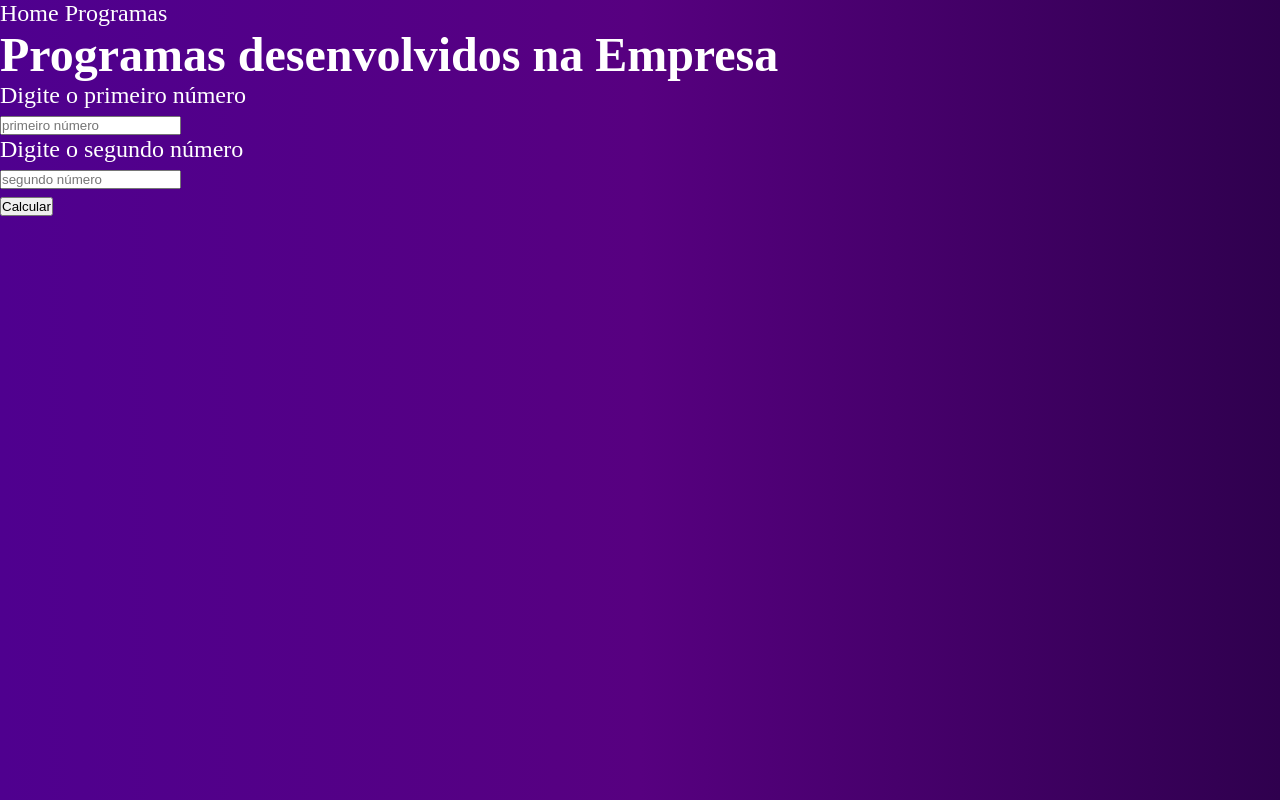
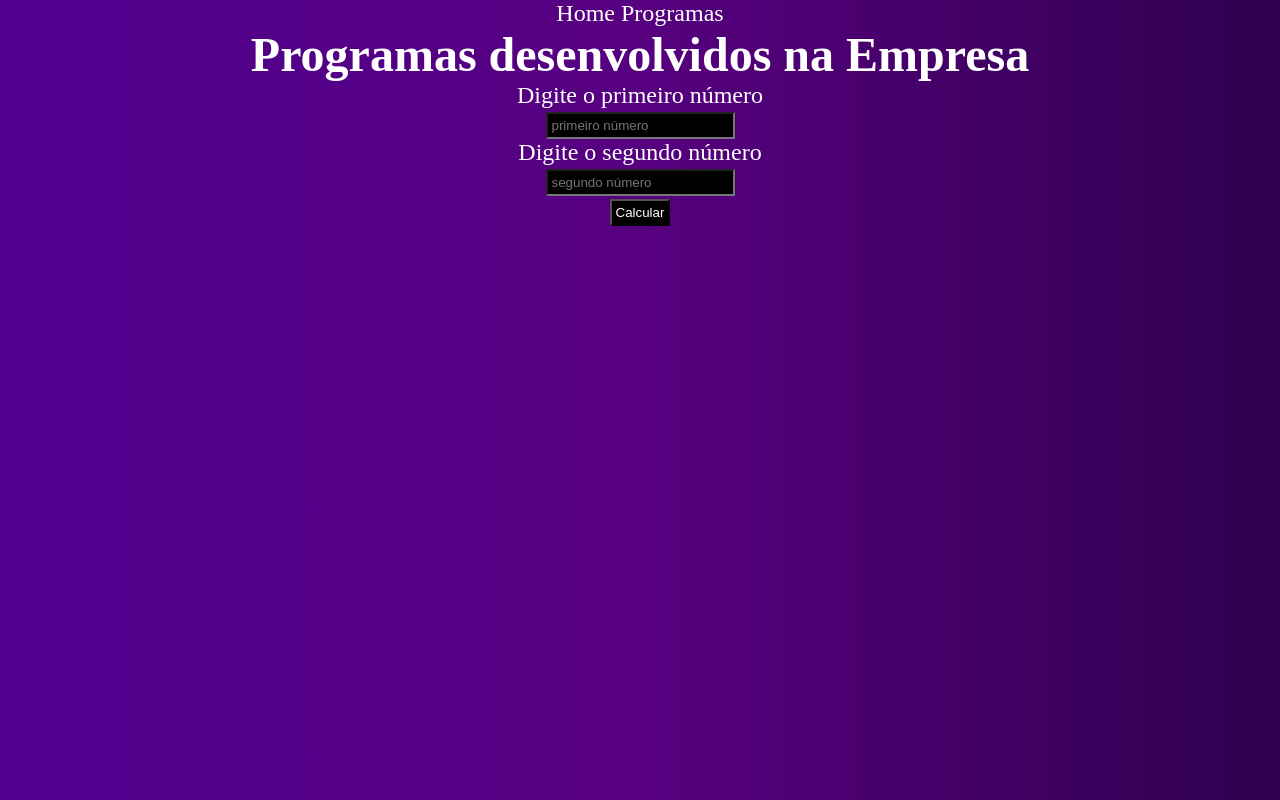
Before and after one commit to Diego-Vidal-09/Primeiro_site_2C, a plain HTML site: page html/programas.html in a window 1280 px wide. Drawn offline with Linux system fonts and the light colour scheme.

Commit message:
Sexta Versão

```diff
--- a/css/style.css
+++ b/css/style.css
@@ -6,9 +6,15 @@ body{
     background: linear-gradient(to right, rgb(79, 0, 143),rgb(87, 0, 128),rgb(47, 0, 78));
     color: white;
     font-size: 1.5rem;
+    text-align: center;
 }
 
 a{
     text-decoration: none;
     color: white;
 }
+input,button{
+    background-color:black;
+    color: white;
+    padding: 4px;
+}
--- a/html/programas.html
+++ b/html/programas.html
@@ -6,7 +6,7 @@
     <link rel="shortcut icon" href="../img/favilcon.png" type="image/png">
     <link rel="stylesheet" href="../css/style.css">
     <script src="../js/prog01.js"defer></script>
-    <title>Document</title>
+    <title>Soma dos Números</title>
 </head>
 <body>
     <header>
```
